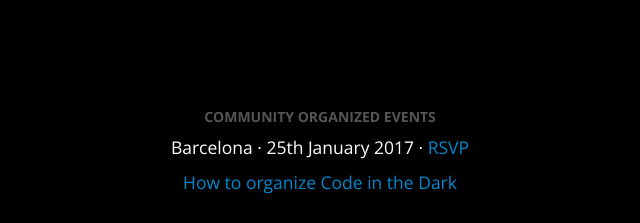
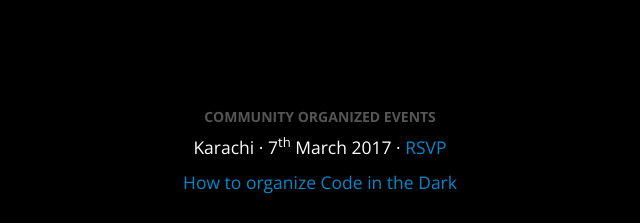
Before and after one commit to codeinthedark/codeinthedark.github.io, a plain HTML site: page index.html in a window 1280 px wide. Shown: the part 1325-1548 px from the top of the page, without its empty margins (320-960 px from the left). Drawn offline with nearby package versions, Linux system fonts and the light colour scheme.

Commit message:
Add Karachi event date.

```diff
--- a/index.html
+++ b/index.html
@@ -76,7 +76,7 @@
     <div class="part">
       <h2>Community organized events</h2>
         <p>
-          Barcelona &middot; 25th January 2017 &middot; <a href="https://www.meetup.com/codeworksbcn/events/236870330/" target="_blank">RSVP</a>
+            Karachi &middot; 7<sup>th</sup> March 2017 &middot; <a href="http://spectrum.dsu.edu.pk/dark-spider/" target="_blank">RSVP</a>
         </p>
         <p>
           <a href="https://github.com/codeinthedark/codeinthedark.github.io">How to organize Code in the Dark</a>
```
